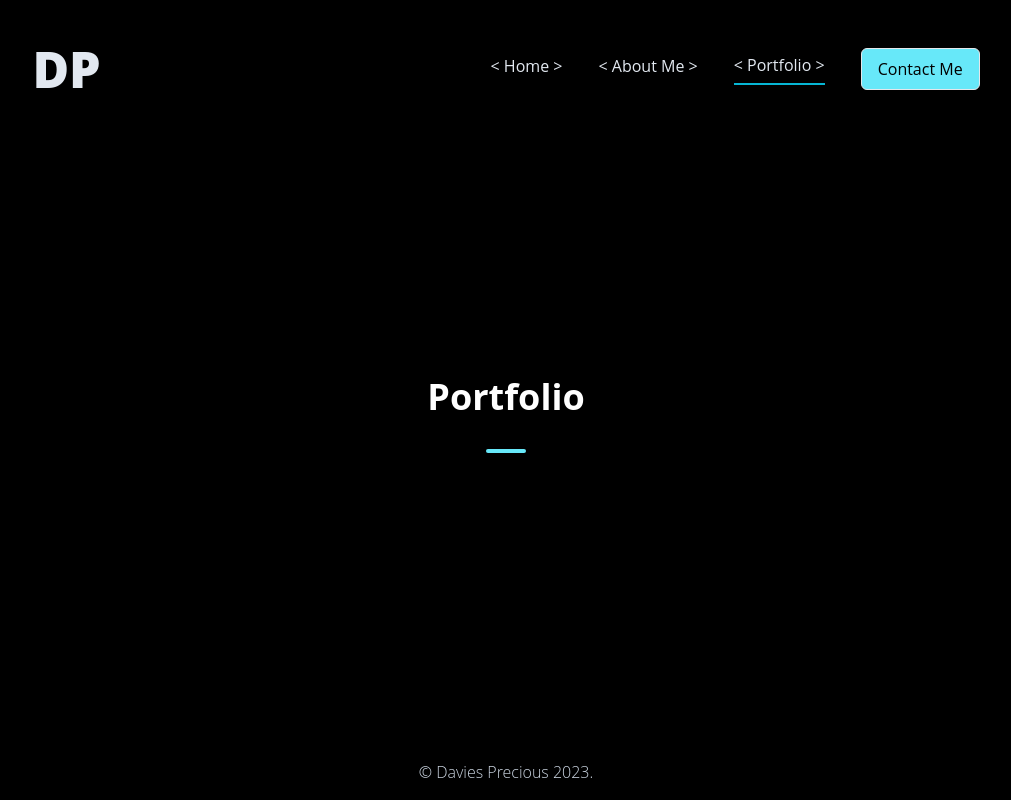
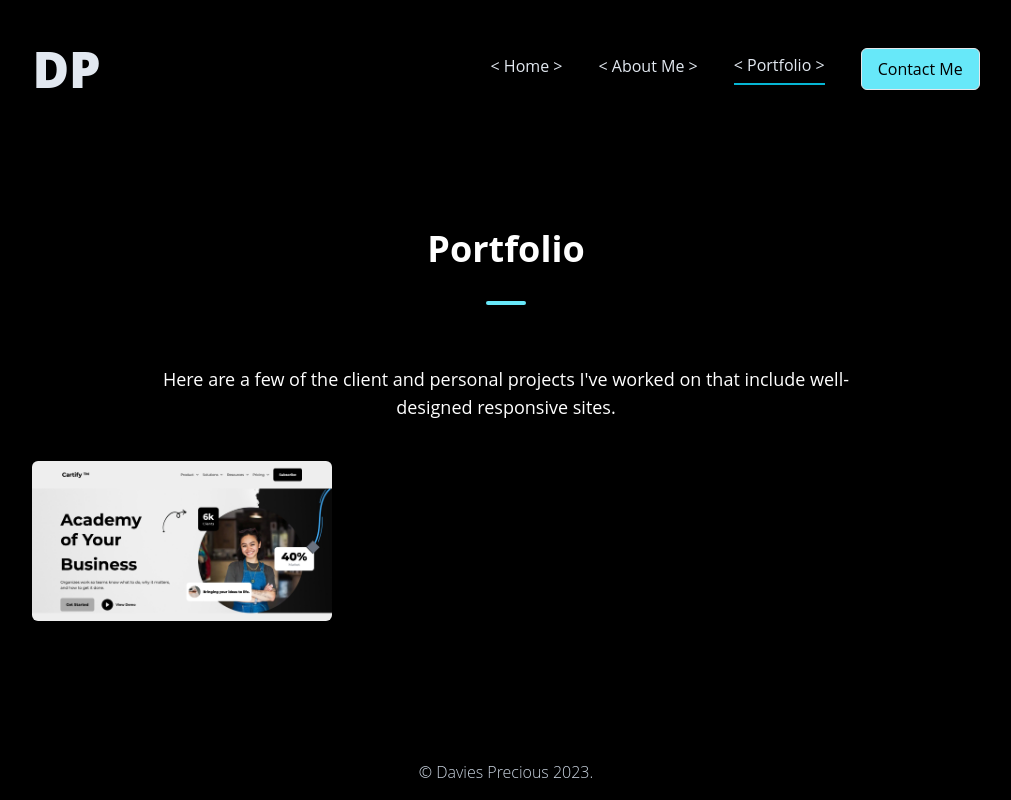
Before and after one commit to Preshstiks/davies.dev, a Next.js app: page /portfolio in a window 1280 px wide. Shown: the whole page, without its empty margins (134-1145 px from the left). Built offline with nearby package versions, Linux system fonts and the light colour scheme.

Commit message:
changes made

```diff
--- a/pages/portfolio.js
+++ b/pages/portfolio.js
@@ -1,3 +1,5 @@
+import Image from "next/image";
+
 const Portfolio = () => {
   return (
     <div className="text-white">
@@ -5,6 +7,22 @@ const Portfolio = () => {
         <h1 className="text-4xl font-bold text-center pb-8">Portfolio</h1>
         <div className="border-cyan-300 border-b-4 mx-auto w-[40px] rounded-sm"></div>
       </div>
+      <div>
+        <p className="text-sm text-center px-[10%] pt-[40px] pb-10 leading-8 xs:text-lg">
+          Here are a few of the client and personal projects I've worked on that
+          include well-designed responsive sites.
+        </p>
+      </div>
+      <div>
+        <div>
+          <Image
+            src="/my-app.jpeg"
+            className="rounded-md"
+            width={300}
+            height={300}
+          />
+        </div>
+      </div>
     </div>
   );
 };
```
Also changed, not shown: public/my-app.jpeg (added).
